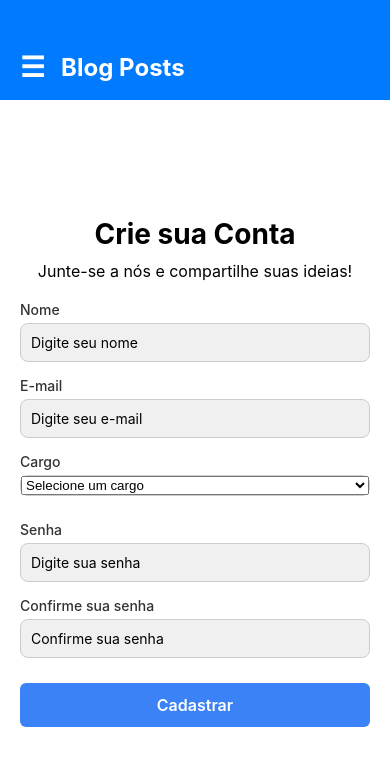
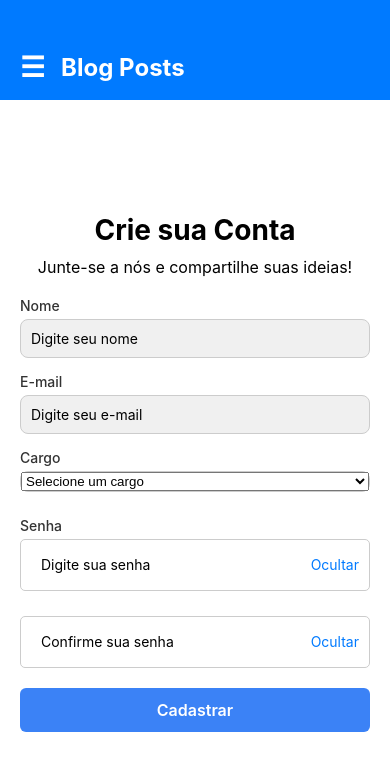
Before and after one commit to Fiap-FSD/tech-4, a React Native app: screen /Register in a window 390 px wide. Shown: the top 770 px of the page. Built offline with nearby package versions, Linux system fonts and the light colour scheme.

Commit message:
Implementando rotina de mostrar e ocultar senha

```diff
--- a/src/components/FormUser/FormUser.tsx
+++ b/src/components/FormUser/FormUser.tsx
@@ -1,9 +1,11 @@
-import React from "react";
+import React, { useState } from "react";
 import { View, Text, TextInput, Button, Alert, ScrollView, TouchableOpacity, ActivityIndicator } from "react-native";
 import { Formik } from "formik";
 import * as Yup from "yup";
 import { styles } from "./styles";
 import { UserFormProps } from "../../types";
+
+
 
 const validationSchema = Yup.object({
   name: Yup.string().required("Nome é obrigatório"),
@@ -18,6 +20,11 @@ const validationSchema = Yup.object({
 });
 
 export default function UserForm({ initialData, onSubmit }: UserFormProps) {
+
+  const [showPasswords, setShowPasswords] = useState({
+  currentPassword: false,
+  password: false,
+});
   return (
     <ScrollView style={styles.container}>
       <Text style={styles.heading}>
@@ -51,16 +58,34 @@ export default function UserForm({ initialData, onSubmit }: UserFormProps) {
               { label: "Senha Atual", name: "currentPassword" as const, secure: true },
               { label: "Nova Senha", name: "password" as const, secure: true },
             ].map(({ label, name, secure }) => (
-              <View key={name}>
+              <View key={name} style={secure ? styles.passwordWrapper : undefined}>
                 <Text style={styles.label}>{label}</Text>
+
                 <TextInput
                   style={styles.input}
                   value={values[name]}
                   onChangeText={handleChange(name)}
                   onBlur={handleBlur(name)}
                   placeholder={`Digite ${label.toLowerCase()}`}
-                  secureTextEntry={secure}
+                  secureTextEntry={secure ? !showPasswords[name] : false}
                 />
+
+                {secure && (
+                  <TouchableOpacity
+                    style={styles.eyeIcon}
+                    onPress={() =>
+                      setShowPasswords((prev) => ({
+                        ...prev,
+                        [name]: !prev[name],
+                      }))
+                    }
+                  >
+                    <Text style={styles.showPasswordText}>
+                      {showPasswords[name] ? "Ocultar" : "Mostrar"}
+                    </Text>
+                  </TouchableOpacity>
+                )}
+
                 {touched[name] && errors[name] && (
                   <Text style={styles.error}>{errors[name]}</Text>
                 )}
--- a/src/components/FormUser/styles.tsx
+++ b/src/components/FormUser/styles.tsx
@@ -41,4 +41,44 @@ export const styles = StyleSheet.create({
       fontSize: 12,
       marginBottom: 8,
     },
+     togglePassword: {
+    marginTop: -32,
+    marginBottom: 16,
+    alignSelf: "flex-end",
+  },
+  togglePasswordText: {
+    color: "#007BFF",
+    fontSize: 14,
+    textDecorationLine: "underline",
+  },
+  eyeIcon: {
+  position: 'absolute',
+  right: 10,
+  top: 38, // ajusta conforme altura da label/input
+  padding: 5,
+  zIndex: 1,
+},
+ inputContainer: {
+    flexDirection: "row",
+    alignItems: "center",
+    marginBottom: 16,
+  },
+  toggleButton: {
+    position: "absolute",
+    right: 10,
+    top: 10,
+  },
+  toggleButtonText: {
+    color: "#007BFF",
+    fontWeight: "bold",
+  },
+  passwordWrapper: {
+  position: "relative",
+  justifyContent: "center",
+  marginBottom: 10,
+},
+showPasswordText: {
+  fontSize: 14,
+  color: "#007AFF",
+},
   });
--- a/src/screens/Login/Login.tsx
+++ b/src/screens/Login/Login.tsx
@@ -15,6 +15,7 @@ const validationSchema = Yup.object({
 const LoginScreen = () => {
   const navigation = useNavigation<any>();
   const [error, setError] = useState('');
+  const [showPassword, setShowPassword] = useState(false);
 
   const { login } = useAuth(); // use isso dentro do componente
 
@@ -57,21 +58,39 @@ const LoginScreen = () => {
     keyboardType="email-address"
     autoCapitalize="none"
   />
-            {touched.email && errors.email && <Text style={loginStyles.error}>{errors.email}</Text>}
+  <Text style={loginStyles.error}>{errors.email}</Text>
 
+  {/* Campo de senha com botão embutido */}
+  <View style={loginStyles.passwordWrapper}>
     <TextInput
       style={loginStyles.input}
       placeholder="Senha"
       onChangeText={handleChange('password')}
       onBlur={handleBlur('password')}
       value={values.password}
-              secureTextEntry
+      secureTextEntry={!showPassword}
     />
-            {touched.password && errors.password && <Text style={loginStyles.error}>{errors.password}</Text>}
+    <TouchableOpacity
+      style={loginStyles.eyeIcon}
+      onPress={() => setShowPassword(!showPassword)}
+    >
+      <Text style={loginStyles.showPasswordText}>
+        {showPassword ? 'Ocultar' : 'Mostrar'}
+      </Text>
+    </TouchableOpacity>
+  </View>
+
+  {touched.password && errors.password && (
+    <Text style={loginStyles.error}>{errors.password}</Text>
+  )}
 
   {error ? <Text style={loginStyles.error}>{error}</Text> : null}
 
-            <TouchableOpacity style={loginStyles.button} onPress={() => handleSubmit()} disabled={isSubmitting}>
+  <TouchableOpacity
+    style={loginStyles.button}
+    onPress={() => handleSubmit()}
+    disabled={isSubmitting}
+  >
     {isSubmitting ? (
       <ActivityIndicator color="#fff" />
     ) : (
@@ -79,6 +98,7 @@ const LoginScreen = () => {
     )}
   </TouchableOpacity>
 </View>
+
         )}
       </Formik>
     </View>
--- a/src/screens/Login/styles.ts
+++ b/src/screens/Login/styles.ts
@@ -60,4 +60,25 @@ export const loginStyles = StyleSheet.create({
         fontSize: 14,
         textDecorationLine: 'underline',
     },
+     showPasswordButton: {
+    marginTop: 10,
+    alignSelf: 'flex-end',
+  },
+  showPasswordText: {
+    color: '#007BFF',
+    fontSize: 14,
+  },
+
+  eyeIcon: {
+  position: 'absolute',
+  right: 10,
+  height: '100%',
+  justifyContent: 'center',
+  alignItems: 'center',
+},
+passwordWrapper: {
+  position: 'relative',
+  justifyContent: 'center',
+  marginBottom: 10,
+},
 });
--- a/src/screens/Register/Register.tsx
+++ b/src/screens/Register/Register.tsx
@@ -27,6 +27,8 @@ const validationSchema = Yup.object({
 
 export default function Register({ navigation }: any) {
     const [error, setError] = useState("");
+    const [showPassword, setShowPassword] = useState(false);
+    const [showConfirmPassword, setShowConfirmPassword] = useState(false);
 
     const handleRegister = async (
         values: IFormRegisterUser,
@@ -130,30 +132,47 @@ export default function Register({ navigation }: any) {
                             {/* Campo Senha */}
                             <View style={styles.field}>
                                 <Text style={styles.label}>Senha</Text>
+                                <View style={styles.passwordWrapper}>
                                 <TextInput
-                                    style={styles.input}
+                                    style={styles.inputSenha}
                                     placeholder="Digite sua senha"
-                                    secureTextEntry
+                                    secureTextEntry={!showPassword}
                                     onChangeText={handleChange("password")}
                                     onBlur={handleBlur("password")}
                                     value={values.password}
                                 />
+                                <TouchableOpacity
+                                    onPress={() => setShowPassword((prev) => !prev)}
+                                    style={styles.eyeIcon}
+                                >
+                                    <Text style={styles.eyeText}>{showPassword ? "Mostrar" : "Ocultar"}</Text>
+                                </TouchableOpacity>
+                                </View>
                                 {touched.password && errors.password && (
                                     <Text style={styles.error}>{errors.password}</Text>
                                 )}
                             </View>
 
                             {/* Campo Confirmar Senha */}
-                            <View style={styles.field}>
-                                <Text style={styles.label}>Confirme sua senha</Text>
+                            <View style={styles.passwordWrapper}>
+                            {/* <Text style={styles.label}>Confirme sua senha</Text> */}
+
                             <TextInput
-                                    style={styles.input}
+                                style={styles.inputSenha}
                                 placeholder="Confirme sua senha"
-                                    secureTextEntry
+                                secureTextEntry={!showConfirmPassword}
                                 onChangeText={handleChange("confirmPassword")}
                                 onBlur={handleBlur("confirmPassword")}
                                 value={values.confirmPassword}
                             />
+
+                            <TouchableOpacity
+                                onPress={() => setShowConfirmPassword((prev) => !prev)}
+                                style={styles.eyeIcon}
+                            >
+                                <Text style={styles.eyeText}>{showConfirmPassword ? "Mostrar" : "Ocultar"}</Text>
+                            </TouchableOpacity>
+
                             {touched.confirmPassword && errors.confirmPassword && (
                                 <Text style={styles.error}>{errors.confirmPassword}</Text>
                             )}
--- a/src/screens/Register/styles.ts
+++ b/src/screens/Register/styles.ts
@@ -64,5 +64,35 @@ export const styles = StyleSheet.create({
         fontWeight: '600',
         fontSize: 16,
     },
+    passwordWrapper: {
+        flexDirection: "row",
+        alignItems: "center",
+        borderWidth: 1,
+        borderColor: "#ccc",
+        borderRadius: 5,
+        paddingHorizontal: 10,
+        marginBottom: 10,
+    },
+    inputSenha: {
+    height: 50,
+    borderColor: '#ccc',
+    borderRadius: 8,
+    paddingLeft: 10,
+    paddingRight: 40,
+  },
+  eyeIcon: {
+    position: 'absolute',
+    right: 10,
+    height: '100%',
+    justifyContent: 'center',
+    alignItems: 'center',
+  },
+
+  eyeText: {
+  color: '#007AFF',
+  fontSize: 14,
+},
+
+
 
 });
```
Lines whose indentation alone changed are shown as unchanged.
